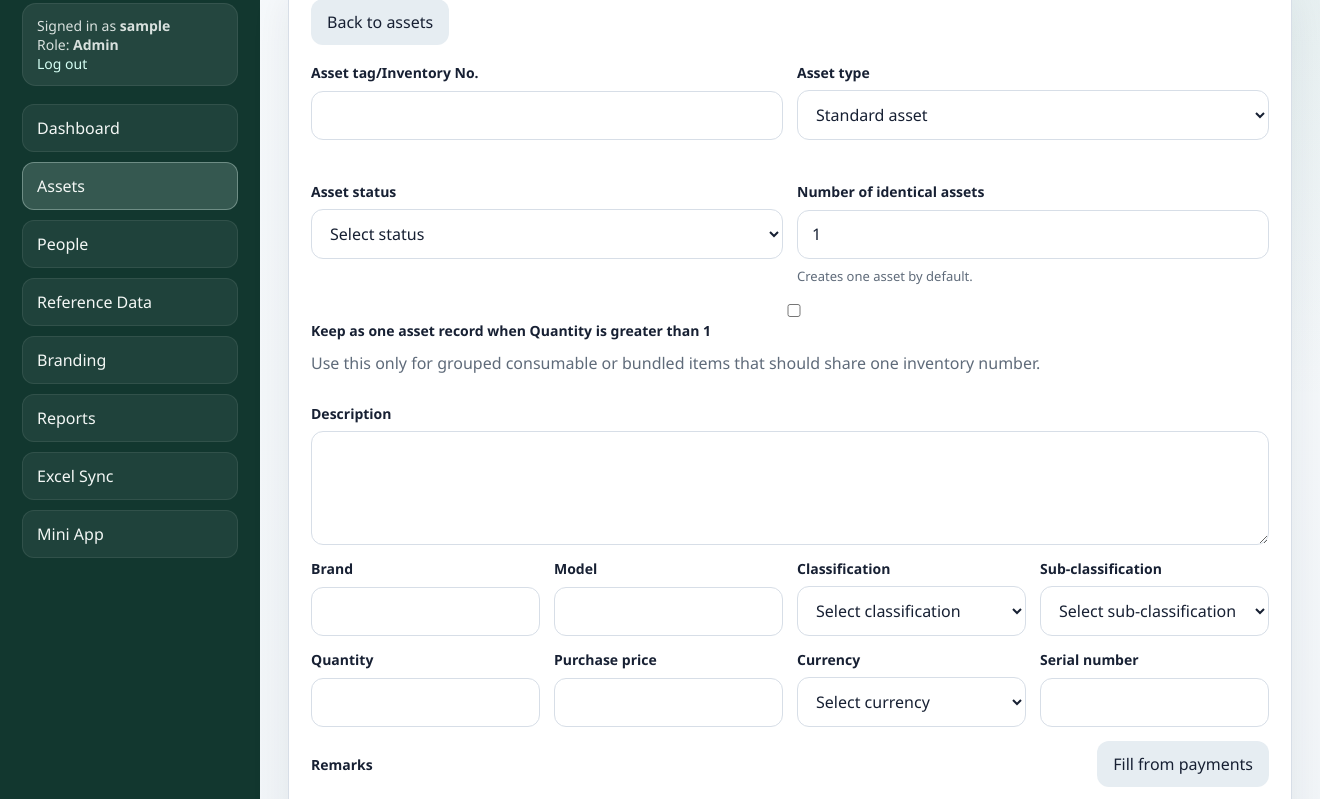
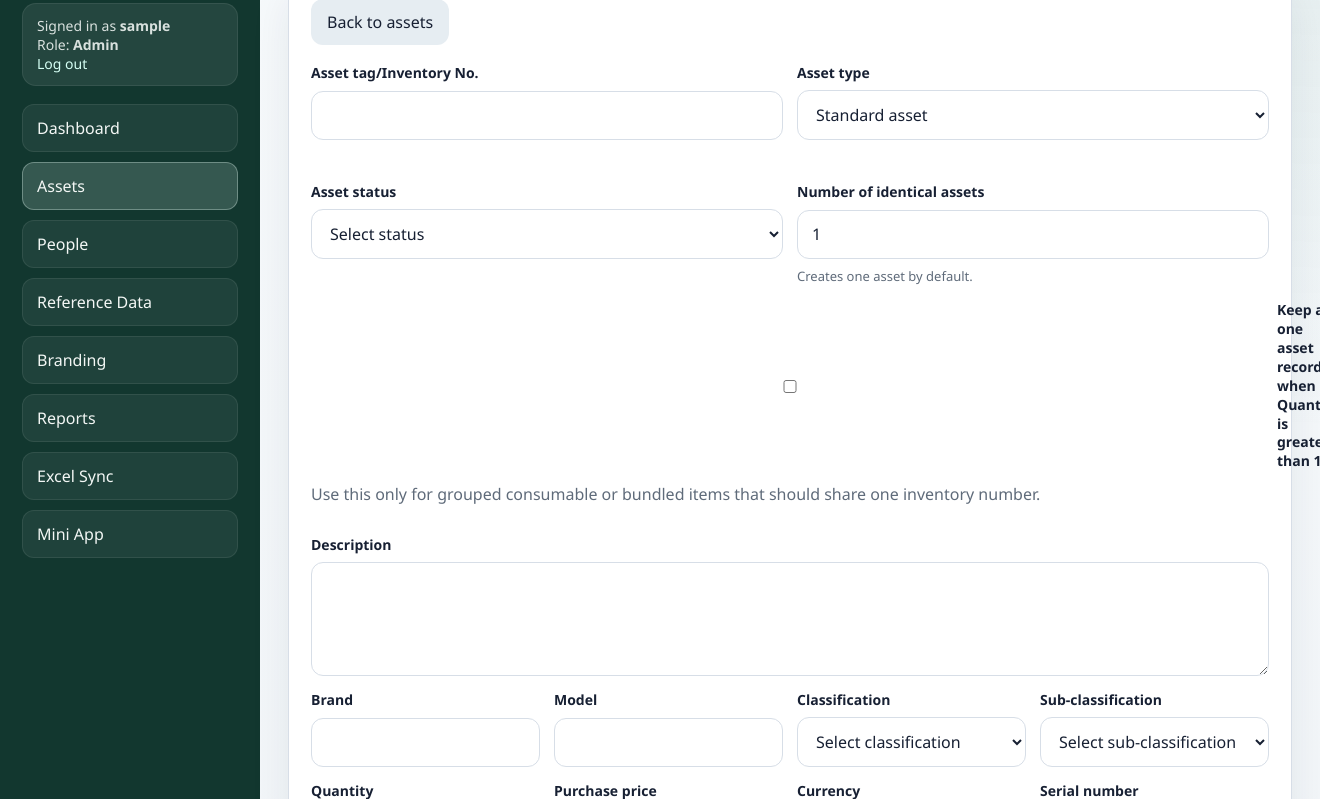
Before and after one commit to Stormaks2607/inventory-qr-system, a FastAPI app: page /admin/assets/new in a window 1320 px wide; the page is wider, and only the part inside the window is pictured. Shown: the part 236-1035 px from the top of that part. Run offline with FastAPI, Linux system fonts and the light colour scheme; the visitor is signed in with stand-in values (Sample User, id 1); parts of the project's set-up code (start-up, migrations or seed data) failed here and were passed over.

Commit message:
Align quantity bundle checkbox

```diff
--- a/templates/admin_asset_create.html
+++ b/templates/admin_asset_create.html
@@ -60,6 +60,19 @@
         justify-content: space-between;
         gap: 10px;
         margin-bottom: 6px;
+    }
+
+    .checkbox-line {
+        display: inline-flex;
+        align-items: center;
+        gap: 8px;
+        font-weight: 700;
+        line-height: 1.35;
+    }
+
+    .checkbox-line input {
+        flex: 0 0 auto;
+        margin: 0;
     }
 
     @media (max-width: 900px) {
@@ -159,7 +172,7 @@
         </div>
 
         <div class="field full">
-            <label>
+            <label class="checkbox-line">
                 <input
                     name="single_quantity_bundle"
                     type="checkbox"
```
